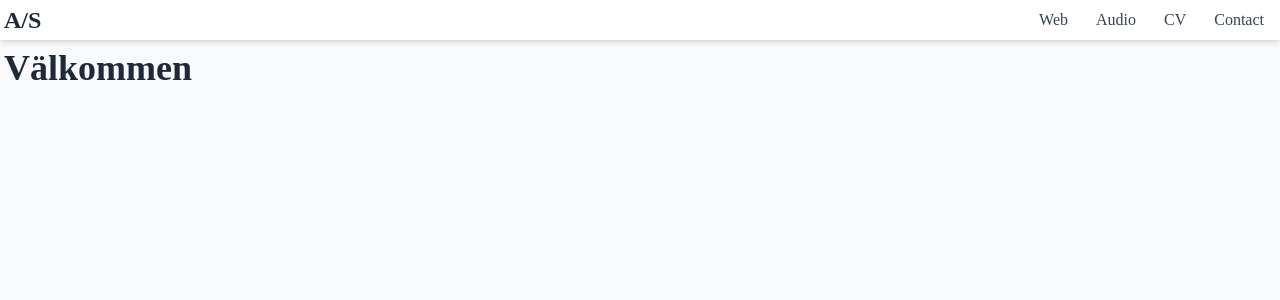
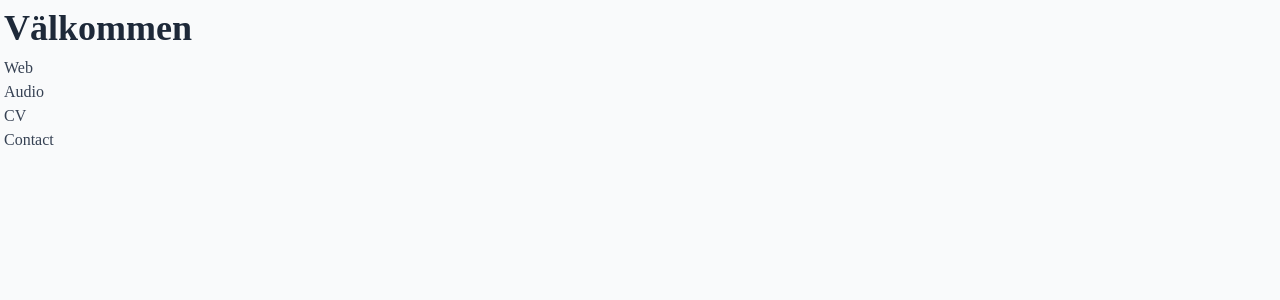
Before and after one commit to stanggren/portfolio-v2, a React (Vite) app: page / in a window 1280 px wide. Shown: the top 300 px of the page. Built offline with nearby package versions, Linux system fonts and the light colour scheme.

Commit message:
updated menu

```diff
--- a/src/App.tsx
+++ b/src/App.tsx
@@ -1,4 +1,4 @@
-import { Routes, Route } from 'react-router-dom';
+import { Routes, Route, useLocation } from 'react-router-dom';
 import Header from './components/Header';
 import Home from './pages/Home';
 import Web from './pages/Web';
@@ -7,9 +7,12 @@ import CV from './pages/CV';
 import Contact from './pages/Contact';
 
 function App() {
+  const location = useLocation();
+  const isHome = location.pathname === '/';
+
   return (
     <div className="min-h-screen bg-gray-50">
-      <Header />
+      {!isHome && <Header />}
       <main>
         <Routes>
           <Route path="/" element={<Home />} />
--- a/src/pages/Home.tsx
+++ b/src/pages/Home.tsx
@@ -1,7 +1,28 @@
+import { Link } from 'react-router-dom';
+
 const Home = () => {
+  const navLinks = [
+    { path: '/web', label: 'Web' },
+    { path: '/audio', label: 'Audio' },
+    { path: '/cv', label: 'CV' },
+    { path: '/contact', label: 'Contact' },
+  ];
+
   return (
     <div className="container mx-auto px-4 py-8">
       <h1 className="text-4xl font-bold text-gray-800">Välkommen</h1>
+      <ul className="mt-8">
+        {navLinks.map((link) => (
+          <li key={link.path}>
+            <Link
+              to={link.path}
+              className="text-gray-700 hover:text-gray-900 transition-colors"
+            >
+              {link.label}
+            </Link>
+          </li>
+        ))}
+      </ul>
     </div>
   );
 };
```
